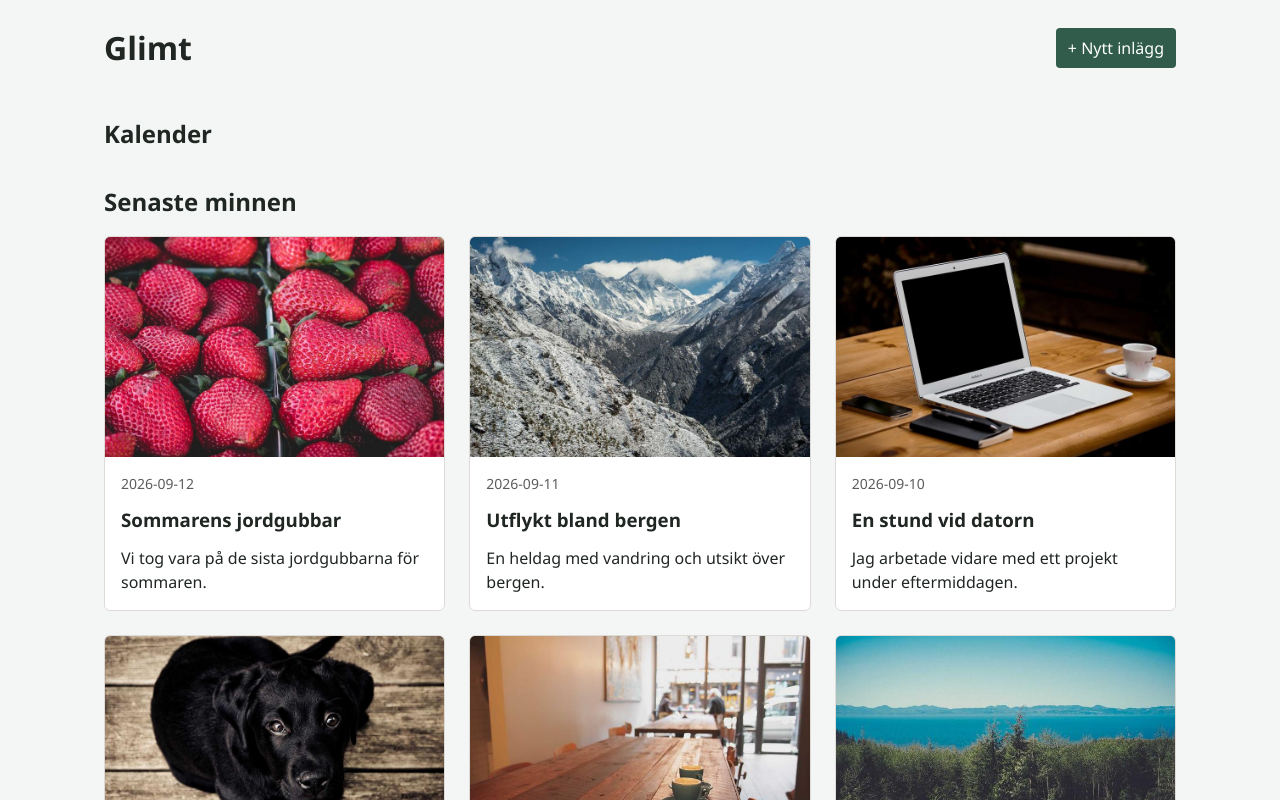
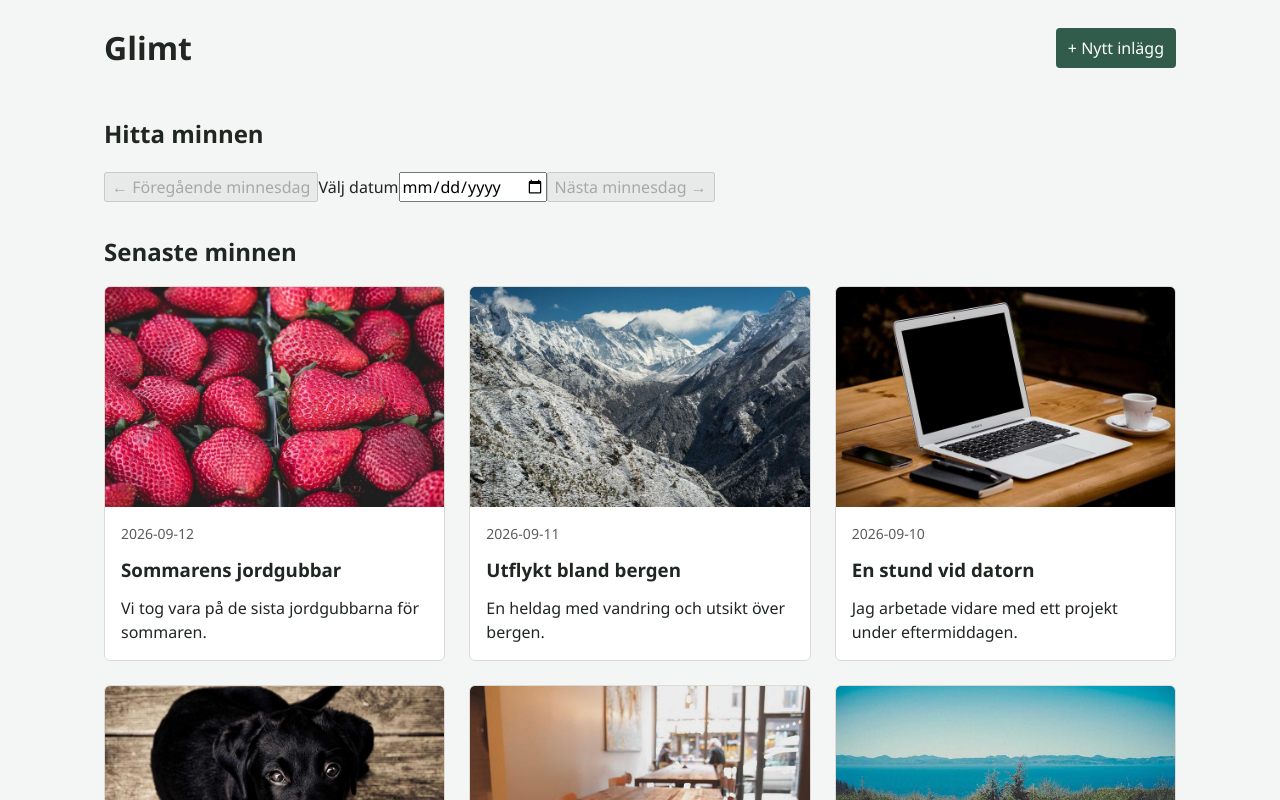
Before and after one commit to danielaldemir79/glimt-frontend, a React (Vite) app: page / in a window 1280 px wide. Shown: the top 800 px of the page. Built offline with nearby package versions, Linux system fonts and the light colour scheme.

Commit message:
Lägger till datumfilter och minnesnavigering

```diff
--- a/src/App.jsx
+++ b/src/App.jsx
@@ -1,4 +1,6 @@
+import { useState } from 'react'
 import MemoryList from './components/MemoryList.jsx'
+import MemoryNavigator from './components/MemoryNavigator.jsx'
 import './App.css'
 
 // Testdata för minnen
@@ -48,6 +50,20 @@ const memories = [
 ]
 
 function App() {
+  // Tomt datum betyder att hela tidslinjen visas
+  const [selectedDate, setSelectedDate] = useState('')
+
+  // Behåller bara minnen som tillhör det valda datumet
+  const selectedMemories = memories.filter(
+    (memory) => memory.date === selectedDate,
+  )
+
+  // Skapar en sorterad lista med datum som innehåller minnen.
+  // Set är en samling som tar bort dubbletter. Bara unika datum behålls.
+  const memoryDates = [
+    ...new Set(memories.map((memory) => memory.date)),
+  ].sort()
+
   return (
     <>
       <header className="site-header">
@@ -59,13 +75,36 @@ function App() {
 
       <main className="main-content">
         <section>
-          <h2>Kalender</h2>
+          <h2>Hitta minnen</h2>
+          <MemoryNavigator
+            selectedDate={selectedDate}
+            setSelectedDate={setSelectedDate}
+            memoryDates={memoryDates}
+          />
         </section>
 
         <section className="memories-section">
-          <h2>Senaste minnen</h2>
-          {/* Skickar testdatan till listkomponenten */}
-          <MemoryList memories={memories} />
+          {/* Växlar mellan vald dag och hela tidslinjen */}
+          {selectedDate ? (
+            <>
+              <h2>Vald dag</h2>
+
+              <button type="button" onClick={() => setSelectedDate('')}>
+                Visa alla minnen
+              </button>
+
+              {selectedMemories.length > 0 ? (
+                <MemoryList memories={selectedMemories} />
+              ) : (
+                <p>Inga minnen finns för detta datum.</p>
+              )}
+            </>
+          ) : (
+            <>
+              <h2>Senaste minnen</h2>
+              <MemoryList memories={memories} />
+            </>
+          )}
         </section>
       </main>
     </>
--- /dev/null
+++ b/src/components/MemoryNavigator.jsx
@@ -0,0 +1,60 @@
+function MemoryNavigator({ selectedDate, setSelectedDate, memoryDates, }) {
+
+  // Hittar alla minnesdatum som ligger före det valda datumet
+  const previousDates = memoryDates.filter(
+    (date) => date < selectedDate,
+  )
+
+  // Det sista datumet i listan är närmast det valda datumet
+  const previousDate = previousDates[previousDates.length - 1]
+
+  // Listan är sorterad, så find hittar närmaste datum framåt
+  // Null om inget datum är valt för att inaktivera nästa-knappen.
+  const nextDate = selectedDate
+    ? memoryDates.find((date) => date > selectedDate)
+    : null
+
+  function showPreviousMemoryDate() {
+    if (previousDate) {
+      setSelectedDate(previousDate)
+    }
+  }
+
+  function showNextMemoryDate() {
+    if (nextDate) {
+      setSelectedDate(nextDate)
+    }
+  }
+
+
+  return (
+    <div className="memory-navigator">
+    <button
+      type="button"
+      onClick={showPreviousMemoryDate}
+      disabled={!previousDate}
+    >
+      ← Föregående minnesdag
+    </button>
+
+    {/* OnChange skickar det nya datumet tillbaka till state i App */}
+    <label htmlFor="memory-date">Välj datum</label>
+    <input
+      id="memory-date"
+      type="date"
+      value={selectedDate}
+      onChange={(event) => setSelectedDate(event.target.value)}
+    />
+
+      <button
+        type="button"
+        onClick={showNextMemoryDate}
+        disabled={!nextDate}
+      >
+        Nästa minnesdag →
+      </button>
+    </div>
+  )
+}
+
+export default MemoryNavigator
```
Also changed, not shown: 1 other file (tests, documents, lock files or other folders).
